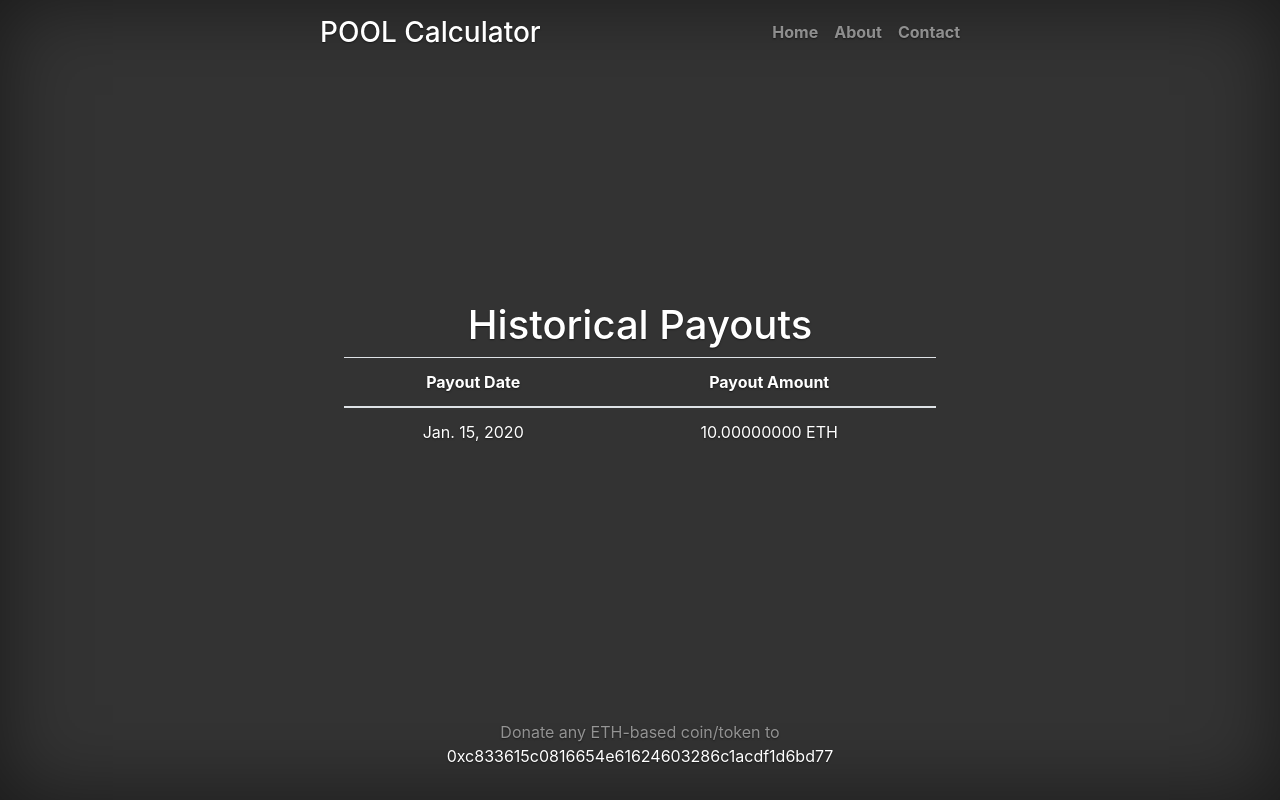
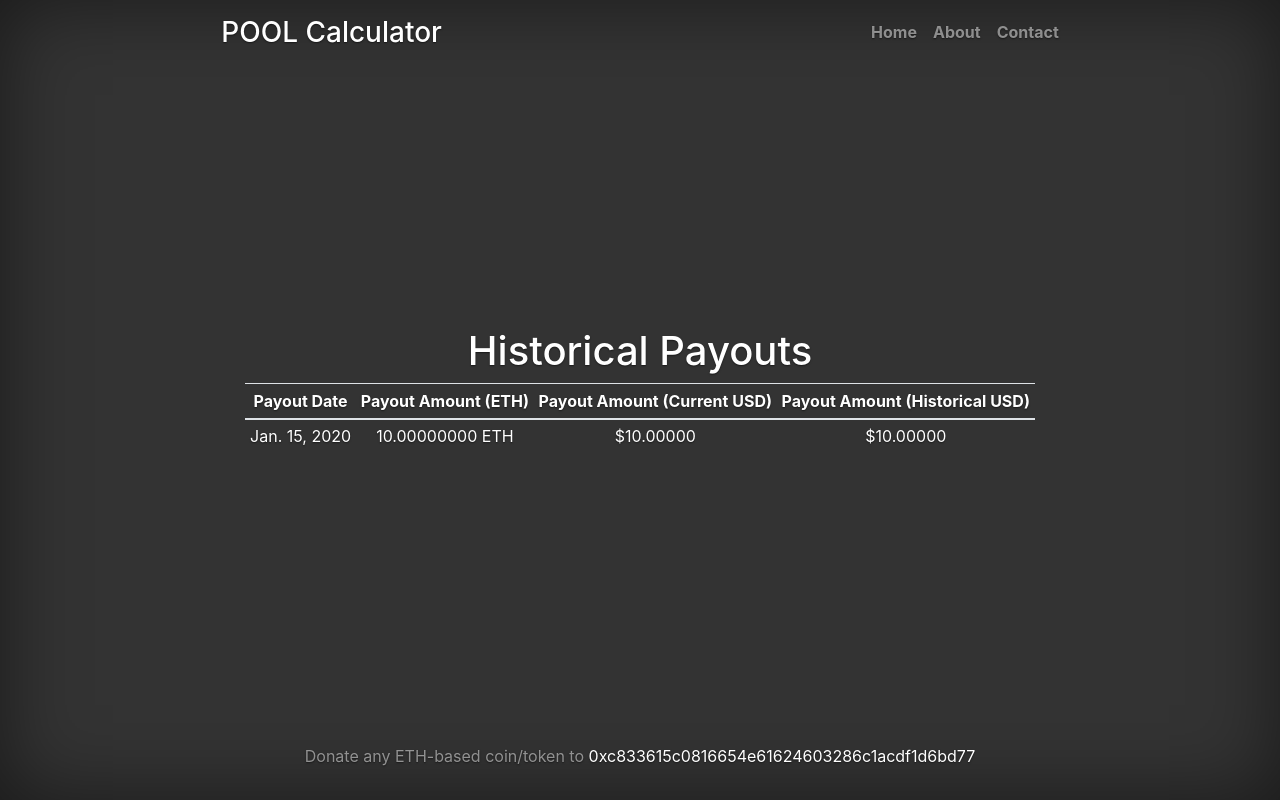
Before and after one commit to kevinbird15/POOLCalc, a Django app: template templates/historical_payouts.html in a window 1280 px wide. Run offline with Django 3.2, Linux system fonts and the light colour scheme; tables that the repository leaves empty hold one stand-in row (values such as "Sample post"); the template is opened without the code that fills it: values that come from a table or form of the project are taken from there, most other values are stand-ins (such as "Sample title", 1, 10 or a date in 2020); some libraries are stand-ins or nearby versions.

Commit message:
added more information on historical

```diff
--- a/calculator/forms.py
+++ b/calculator/forms.py
@@ -7,7 +7,7 @@ class PayoutForm(forms.ModelForm):
 
     class Meta:
         model = PayoutAmount
-        fields = ('payout_date', 'payout_amount')
+        fields = ('payout_date', 'payout_amount', 'historical_usd_to_eth')
 
 
 class CalculatorForm(forms.ModelForm):
--- a/calculator/models.py
+++ b/calculator/models.py
@@ -1,15 +1,35 @@
 from django.db import models
+import urllib.request
+import json
 
 
 class PayoutAmount(models.Model):
     payout_date = models.DateTimeField()
     payout_amount = models.FloatField()
+    historical_usd_to_eth = models.FloatField()
 
-    def new_payout(self, payout_date, payout_amount):
+    def new_payout(self, payout_date, payout_amount, historical_usd_to_eth):
         self.payout_date = payout_date
         self.payout_amount = payout_amount
+        self.historical_usd_to_eth = historical_usd_to_eth
         self.save()
 
 
 class Calculator(models.Model):
     coin_num = models.IntegerField()
+
+
+#class WalletAccountPayout(models.Model):
+#    wallet_address = models.TextField
+#    payout_date = models.DateTimeField()
+#    payout_amount = models.FloatField()
+#    pool_qty = models.FloatField()
+#    usd_eth_price = models.FloatField()
+#
+#    def wallet_payout(self, wallet_address, payout_date, payout_amount, pool_qty, usd_eth_price):
+#        self.wallet_address = wallet_address
+#        self.payout_date = payout_date
+#        self.payout_amount = payout_amount
+#        self.pool_qty = pool_qty
+#        self.usd_eth_price = usd_eth_price
+#        self.save()
--- /dev/null
+++ b/templates/base-wider.html
@@ -0,0 +1,51 @@
+{% load staticfiles %}
+<!doctype html>
+<html lang="en">
+    <head>
+        <!-- Global site tag (gtag.js) - Google Analytics -->
+        <script async src="https://www.googletagmanager.com/gtag/js?id=UA-114902287-1"></script>
+        <script>
+          window.dataLayer = window.dataLayer || [];
+          function gtag(){dataLayer.push(arguments);}
+          gtag('js', new Date());
+
+          gtag('config', 'UA-114902287-1');
+        </script>
+        <meta charset="utf-8">
+        <meta name="viewport" content="width=device-width, initial-scale=1, shrink-to-fit=no">
+        <meta name="description" content="">
+        <meta name="author" content="">
+        <title>POOL Calculator</title>
+        <link rel="stylesheet" href="https://maxcdn.bootstrapcdn.com/bootstrap/4.0.0/css/bootstrap.min.css" integrity="sha384-Gn5384xqQ1aoWXA+058RXPxPg6fy4IWvTNh0E263XmFcJlSAwiGgFAW/dAiS6JXm" crossorigin="anonymous">
+        <script src="https://ajax.googleapis.com/ajax/libs/jquery/3.3.1/jquery.min.js"></script>
+        <link rel="stylesheet" href="{% static 'css/cover.css' %}">
+    </head>
+
+    <body class="text-center">
+        <div class="cover d-flex h-100 p-3 mx-auto flex-column">
+            <header class="masthead mb-auto">
+                <div class="inner">
+                    <h3 class="masthead-brand">POOL Calculator</h3>
+                    <nav class="nav nav-masthead justify-content-center">
+                        <a id="home-link" class="nav-link" href="/">Home</a>
+                        <a id="about-link" class="nav-link" href="/about">About</a>
+                        <a id="contact-link" class="nav-link" href="/contact">Contact</a>
+                    </nav>
+                </div>
+            </header>
+
+            <main role="main" class="inner cover">
+                {% block content %}
+                {% endblock %}
+            </main>
+
+            <footer class="mastfoot mt-auto">
+                <div class="inner">
+                    <p>Donate any ETH-based coin/token to <a href="https://etherdonation.com/d?to=0xc833615c0816654e61624603286c1acdf1d6bd77">0xc833615c0816654e61624603286c1acdf1d6bd77</a></p>
+                </div>
+            </footer>
+        </div>
+
+
+    </body>
+</html>
--- a/templates/historical_payouts.html
+++ b/templates/historical_payouts.html
@@ -1,21 +1,29 @@
-{% extends 'base.html' %}
+{% extends 'base-wider.html' %}
 
 {% block content %}
     <h1>Historical Payouts</h1>
-    <table class="table">
+    <div class="row">
+        <div class="col-12">
+            <table class="table table-sm">
                 <thead>
                     <tr>
                         <th scope="col">Payout Date</th>
-                <th scope="col">Payout Amount</th>
+                        <th scope="col">Payout Amount (ETH)</th>
+                        <th scope="col">Payout Amount (Current USD)</th>
+                        <th scope="col">Payout Amount (Historical USD)</th>
                     </tr>
                 </thead>
                 <tbody>
-        {% for i in payout_amounts %}
+                {% for payout in payout_values %}
                     <tr>
-                <td>{{ i.payout_date.date }}</td>
-                <td>{{ i.payout_amount|floatformat:8 }} ETH</td>
+                        <td>{{ payout.payout_date.date }}</td>
+                        <td>{{ payout.payout_amount|floatformat:8 }} ETH</td>
+                        <td>${{ payout.usd_current_payout|floatformat:5 }}</td>
+                        <td>${{ payout.usd_historical_payout|floatformat:5 }}</td>
                     </tr>
                 {% endfor %}
                 </tbody>
             </table>
+        </div>
+    </div>
 {% endblock %}
```
Also changed, not shown: calculator/views.py (+10 -1 lines), calculator/migrations/0003_payoutamount_historical_usd_to_eth.py (added). Lines whose indentation alone changed are shown as unchanged.
